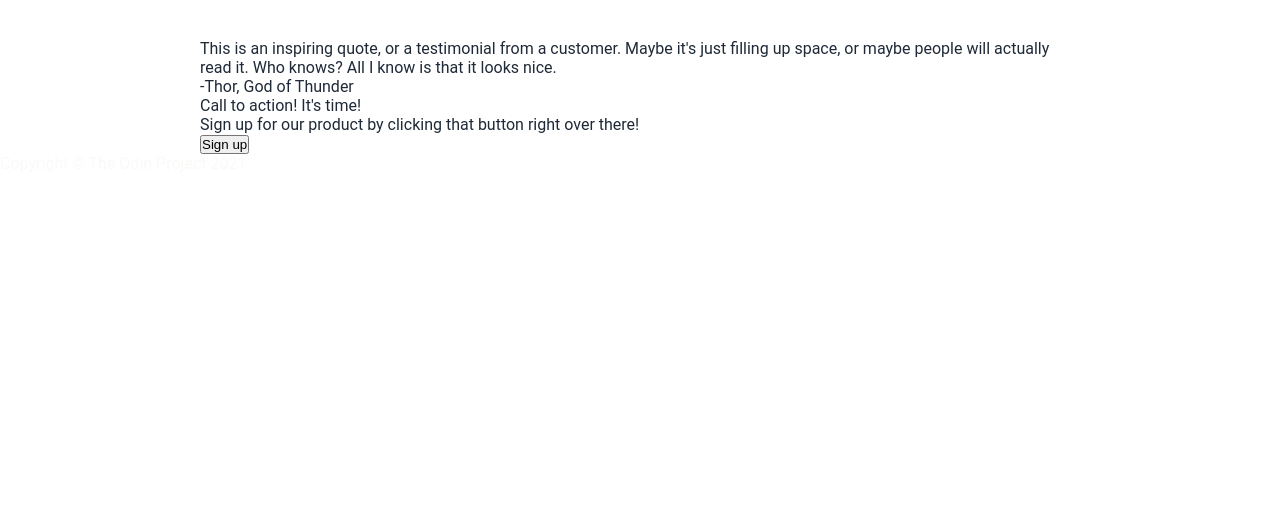
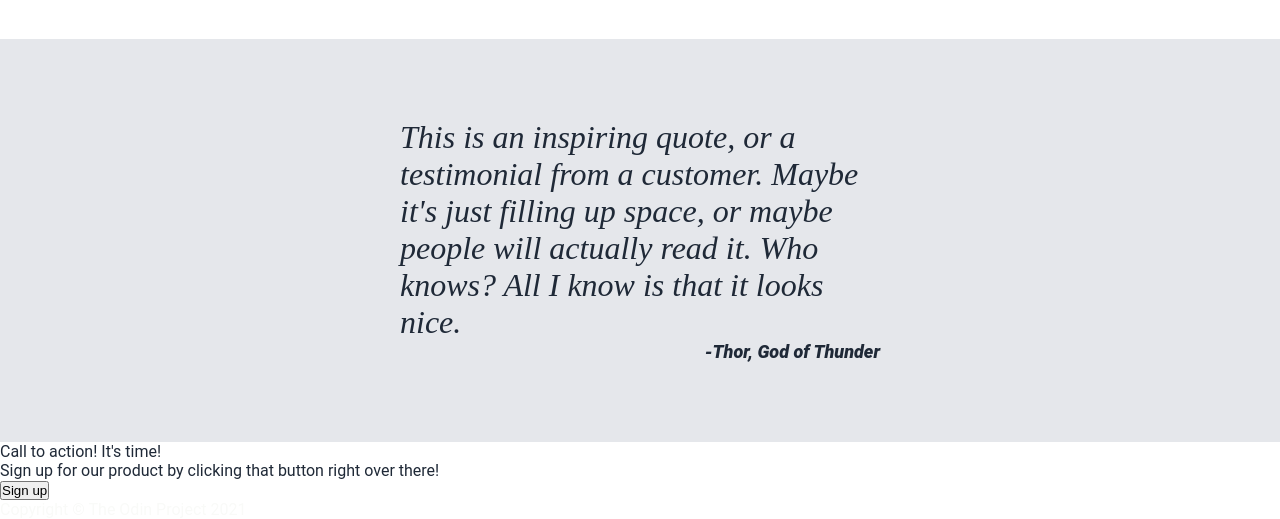
Before and after one commit to yonro-senpai/landing-page, a plain HTML site: page index.html in a window 1280 px wide. Shown: the part 908-1427 px from the top of the page. Before the commit the page ends 1081 px from the top, so only its background shows below. Drawn offline with Linux system fonts and the light colour scheme.

Commit message:
Style main second section in index.html file
Added background color, style to main second section in html file
Used italic as style and light as font-family. Also use end as items alignment
to show author name on right side. If necessary correct this it seems wrong.

```diff
--- a/index.html
+++ b/index.html
@@ -57,7 +57,7 @@
         </div>
         <div class="main-two">
             <p class="paragraph">This is an inspiring quote, or a testimonial from a customer. Maybe it's just filling up space, or maybe people will actually read it. Who knows? All I know is that it looks nice.</p>
-            <p class="author">-Thor, God of Thunder</p>
+            <div class="author">-Thor, God of Thunder</div>
         </div>
         <div class="main-three">
             <div class="container">
--- a/style/style.css
+++ b/style/style.css
@@ -55,11 +55,11 @@ ul {
 main {
     display: flex;
     flex-direction: column;
-    padding: 0px 200px;
 }
 .main-one {
     display: fle;
     flex-direction: column;
+    padding: 0px 200px;
 }
 .main-first-heading {
     display: flex;
@@ -81,6 +81,16 @@ main {
     height: 200px;
     width: 200px;
     align-items: center;
+}
+.main-two {
+    display: flex;
+    flex-direction: column;
+    align-items: end;
+    padding: 80px 400px;
+}
+.author {
+    display: flex;
+    flex-shrink:10 10;
 }
 /* color, font, background and decoration */
 body {
@@ -132,3 +142,15 @@ main {
 .card-text {
     text-align: center;
 }
+.main-two {
+    background-color: #e5e7eb;
+    font-size: 32px;
+    font-family: light;
+    font-style: italic;
+    color: #1f2937;
+}
+.author {
+    font-family: 'Roboto', sans-serif;
+    font-weight: 900;
+    font-size: 18px;
+}
```
